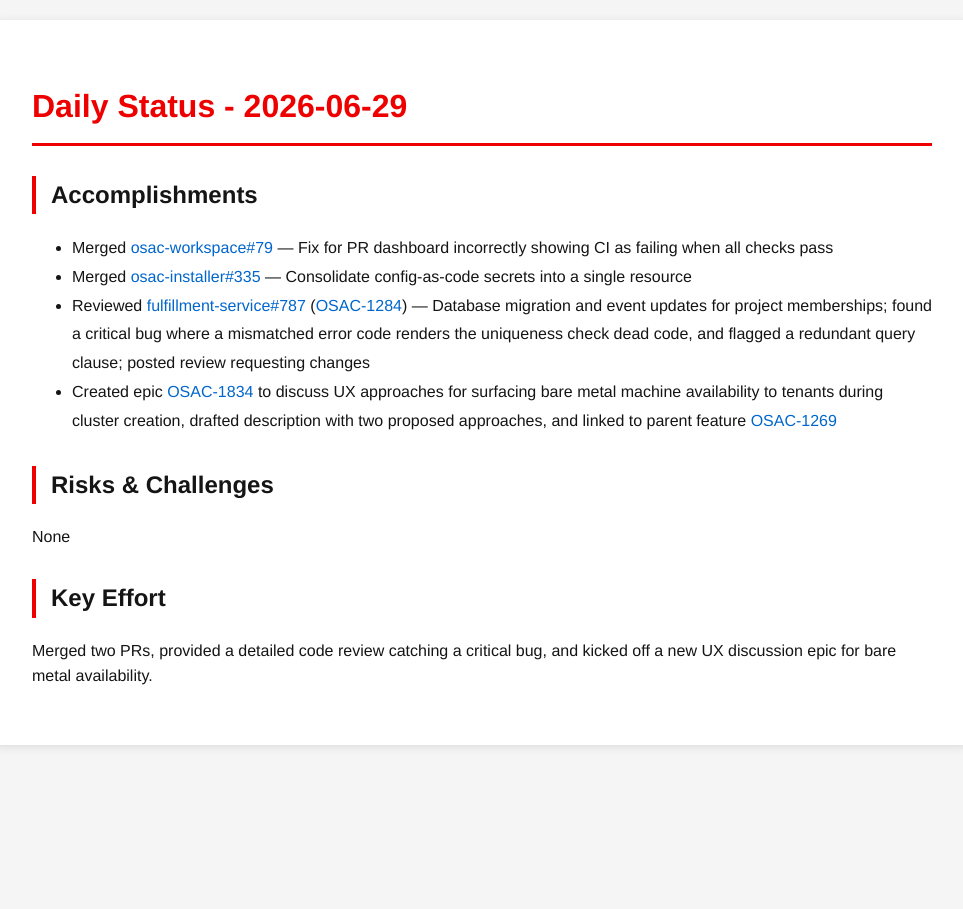
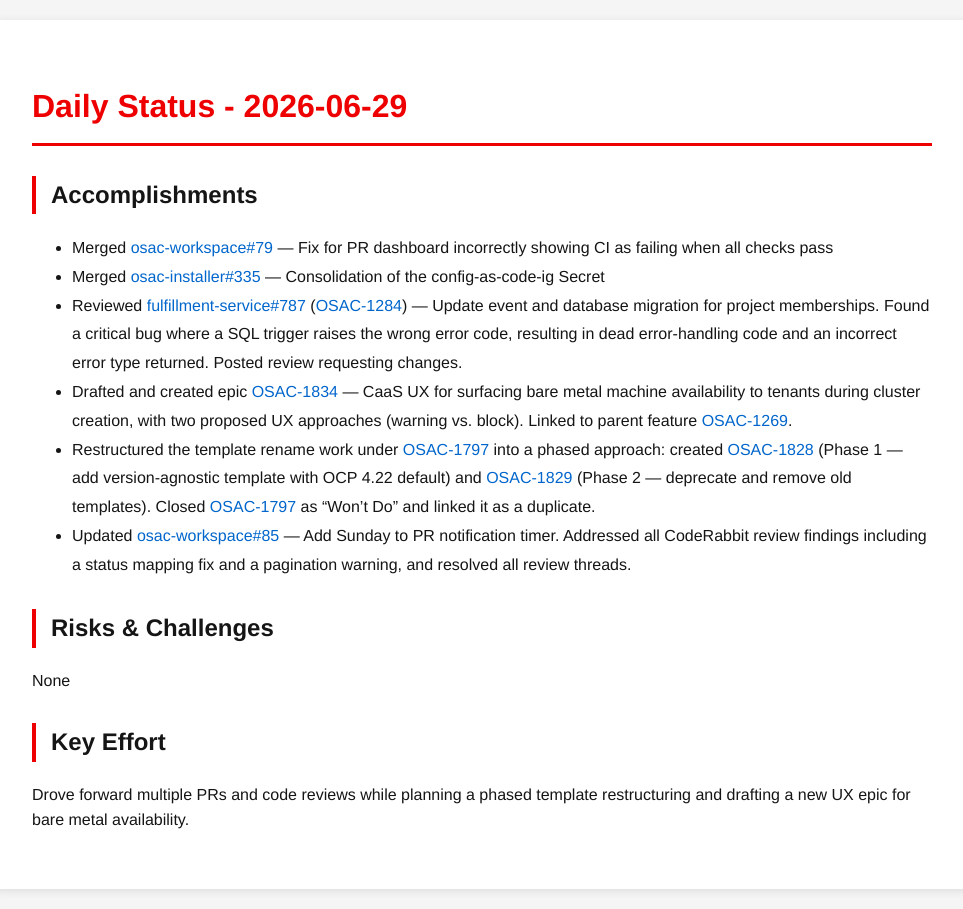
Before and after one commit to tzvatot/daily-status, a Jekyll site: the page built from 2026-06-29.md, in a window 1280 px wide. Shown: the whole page, without its empty margins (158-1121 px from the left). Built offline with Jekyll 4.4.1, drawn with Linux system fonts in a browser that asks for light colours.

Commit message:
Daily status update - 2026-06-29

```diff
--- a/2026-06-29.md
+++ b/2026-06-29.md
@@ -8,12 +8,14 @@ date: 2026-06-29
 
 ## Accomplishments
 - Merged [osac-workspace#79](https://github.com/osac-project/osac-workspace/pull/79) — Fix for PR dashboard incorrectly showing CI as failing when all checks pass
-- Merged [osac-installer#335](https://github.com/osac-project/osac-installer/pull/335) — Consolidate config-as-code secrets into a single resource
-- Reviewed [fulfillment-service#787](https://github.com/osac-project/fulfillment-service/pull/787) ([OSAC-1284](https://redhat.atlassian.net/browse/OSAC-1284)) — Database migration and event updates for project memberships; found a critical bug where a mismatched error code renders the uniqueness check dead code, and flagged a redundant query clause; posted review requesting changes
-- Created epic [OSAC-1834](https://redhat.atlassian.net/browse/OSAC-1834) to discuss UX approaches for surfacing bare metal machine availability to tenants during cluster creation, drafted description with two proposed approaches, and linked to parent feature [OSAC-1269](https://redhat.atlassian.net/browse/OSAC-1269)
+- Merged [osac-installer#335](https://github.com/osac-project/osac-installer/pull/335) — Consolidation of the config-as-code-ig Secret
+- Reviewed [fulfillment-service#787](https://github.com/osac-project/fulfillment-service/pull/787) ([OSAC-1284](https://redhat.atlassian.net/browse/OSAC-1284)) — Update event and database migration for project memberships. Found a critical bug where a SQL trigger raises the wrong error code, resulting in dead error-handling code and an incorrect error type returned. Posted review requesting changes.
+- Drafted and created epic [OSAC-1834](https://redhat.atlassian.net/browse/OSAC-1834) — CaaS UX for surfacing bare metal machine availability to tenants during cluster creation, with two proposed UX approaches (warning vs. block). Linked to parent feature [OSAC-1269](https://redhat.atlassian.net/browse/OSAC-1269).
+- Restructured the template rename work under [OSAC-1797](https://redhat.atlassian.net/browse/OSAC-1797) into a phased approach: created [OSAC-1828](https://redhat.atlassian.net/browse/OSAC-1828) (Phase 1 — add version-agnostic template with OCP 4.22 default) and [OSAC-1829](https://redhat.atlassian.net/browse/OSAC-1829) (Phase 2 — deprecate and remove old templates). Closed [OSAC-1797](https://redhat.atlassian.net/browse/OSAC-1797) as "Won't Do" and linked it as a duplicate.
+- Updated [osac-workspace#85](https://github.com/osac-project/osac-workspace/pull/85) — Add Sunday to PR notification timer. Addressed all CodeRabbit review findings including a status mapping fix and a pagination warning, and resolved all review threads.
 
 ## Risks & Challenges
 None
 
 ## Key Effort
-Merged two PRs, provided a detailed code review catching a critical bug, and kicked off a new UX discussion epic for bare metal availability.
+Drove forward multiple PRs and code reviews while planning a phased template restructuring and drafting a new UX epic for bare metal availability.
```
